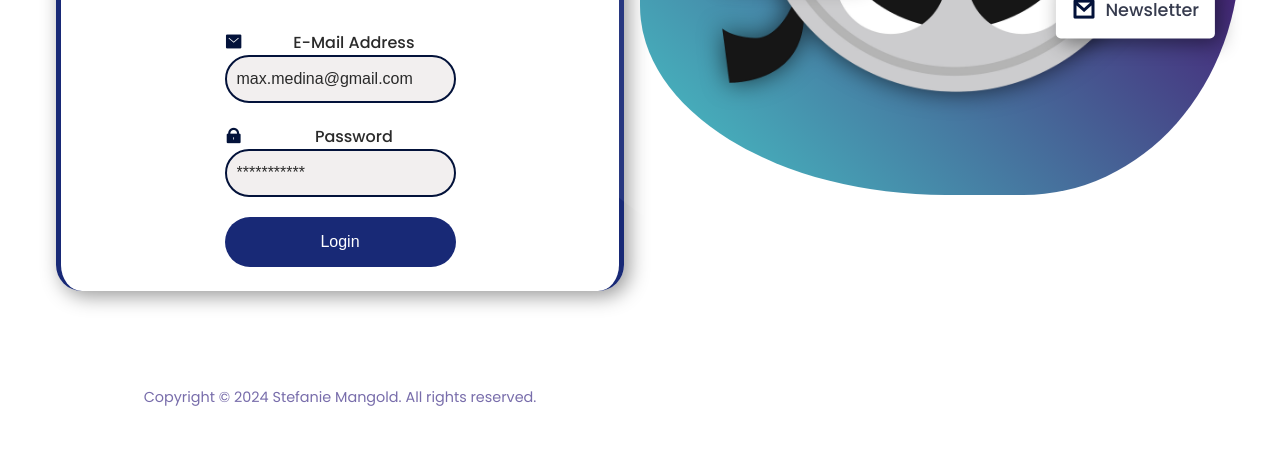
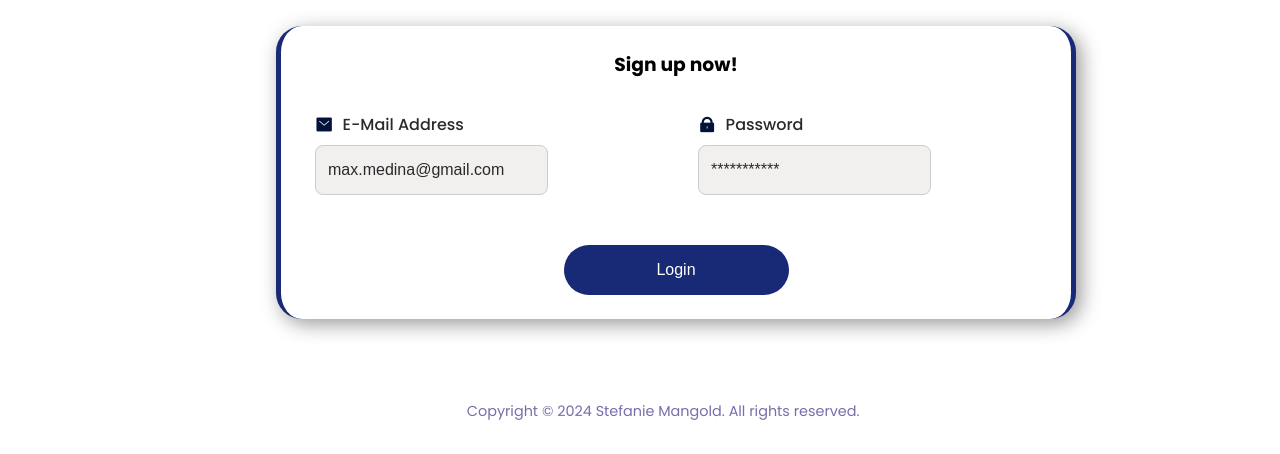
Before and after one commit to steffimangold/themovieclub-beta, a plain HTML site: page index.html in a window 1280 px wide. Shown: the part 743-1197 px from the top of the page. Drawn offline with nearby package versions, Linux system fonts and the light colour scheme; a script that the page names is missing.

Commit message:
commit all

```diff
--- a/index.html
+++ b/index.html
@@ -75,6 +75,8 @@
           <strong>new friends</strong> who share your cinematic tastes! 🎬
         </p>
         <br />
+      </div>
+      <div class="form__container">
         <form action="/">
           <h3>Sign up now!</h3>
           <div class="input__row">
@@ -97,9 +99,8 @@
                 <input type="password" placeholder="***********" />
               </div>
             </div>
-
-            <button type="submit">Login</button>
           </div>
+          <button type="submit">Login</button>
         </form>
       </div>
       <div class="bar">
--- a/style.css
+++ b/style.css
@@ -228,7 +228,7 @@ nav {
   line-height: 1.75rem;
   text-align: center;
 }
-.header__content form {
+.form__container form {
   margin-bottom: 4rem;
   padding: 1.5rem;
   display: flex;
@@ -239,17 +239,19 @@ nav {
   border-radius: calc(1rem + 10px);
   box-shadow: 5px 5px 20px rgba(0, 0, 0, 0.408);
   border-inline: 5px solid var(--border-color);
+  background-color: var(--white);
 }
 
-.header__content .input__group {
-  margin-bottom: 20px;
+.form__container .input__group {
+  padding: 10px;
   display: flex;
+  align-items: flex-start;
   flex-direction: column;
   width: 100%;
 }
 
-.header__content .input__group h5 {
-  margin-bottom: 5px;
+.form__container .input__group h5 {
+  line-height: 2.5rem;
   font-size: 1rem;
   font-weight: 500;
   color: var(--text-gray);
@@ -268,11 +270,11 @@ nav {
   color: #888;
   font-size: 1.2rem;
 }
-.header__content input {
+.form__container input {
   width: 100%;
+  border: 1px solid #ccc;
+  border-radius: 8px;
   outline: #363b4e;
-  border: 2px solid var(--primary-color);
-  border-radius: 50px;
   font-size: 1rem;
   background-color: transparent;
   line-height: 1.5rem;
@@ -283,14 +285,14 @@ nav {
 input::placeholder {
   color: var(--text-gray);
 }
-.header__content .input__group span {
+.form__container .input__group span {
   font-size: 1.1rem;
   font-weight: 600;
   color: var(--primary-color);
 }
 
-.header__content button {
-  width: 100%;
+.form__container button {
+  width: 225px;
   padding: 1rem 2rem;
   outline: none;
   border: none;
@@ -302,7 +304,7 @@ input::placeholder {
   transition: 0.3s;
   cursor: pointer;
 }
-.header__content button:hover {
+.form__container button:hover {
   background-color: var(--button-color-dark);
 }
 
@@ -310,6 +312,7 @@ input::placeholder {
   font-size: 0.9rem;
   color: var(--text-light);
   text-align: center;
+  align-items: center;
 }
 
 /* Responsive Design */
@@ -467,11 +470,77 @@ input::placeholder {
 }
 @media (min-width: 1200px) {
   .header__image .blob {
-    width: 600px;
-    height: 600px;
+    width: 550px;
+    height: 550px;
   }
   .header__image {
-    grid-area: 1/2/2/3;
+    grid-area: 1/2/3/4;
     margin: 0 auto;
   }
+  .header__container {
+    align-items: start;
+  }
+
+  .form__container {
+    display: flexbox;
+    align-items: center;
+    justify-content: center;
+    height: max-content;
+    width: 100%;
+    box-sizing: border-box;
+    transform: translate(calc(50vh / 2));
+    margin: 50px 20px;
+  }
+
+  .form__container form {
+    margin: 0 auto;
+    padding: 1.5rem;
+    display: flex;
+    flex-direction: column;
+    align-items: center;
+    justify-content: center;
+    border-radius: calc(1rem + 10px);
+    box-shadow: 5px 5px 20px rgba(0, 0, 0, 0.408);
+    border-inline: 5px solid var(--border-color);
+    width: 200%;
+    max-width: 800px;
+    box-sizing: border-box;
+  }
+
+  .input__row {
+    display: flex;
+    flex-direction: row;
+    justify-content: space-between;
+    gap: 1.5rem;
+    width: 100%;
+  }
+
+  .input__group {
+    flex: 1;
+    display: flex;
+    flex-direction: column;
+  }
+
+  .input-container input {
+    width: 100%;
+    padding: 0.75rem;
+    border: 1px solid #ccc;
+    border-radius: 8px;
+  }
+
+  button {
+    margin-top: 1.5rem;
+    padding: 0.75rem 2rem;
+    border: none;
+    border-radius: 8px;
+    background-color: var(--button-color, #007bff);
+    color: white;
+    cursor: pointer;
+    font-size: 1rem;
+    width: 50%;
+    text-align: center;
+  }
+  .bar {
+    width: 220%;
+  }
 }
```
